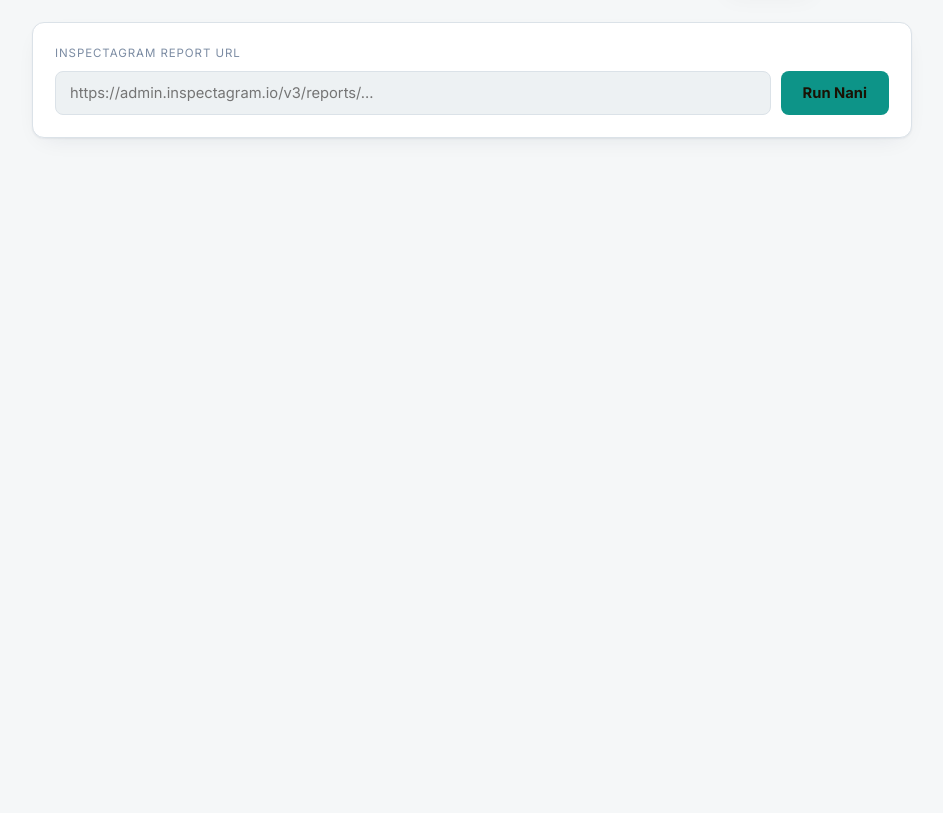
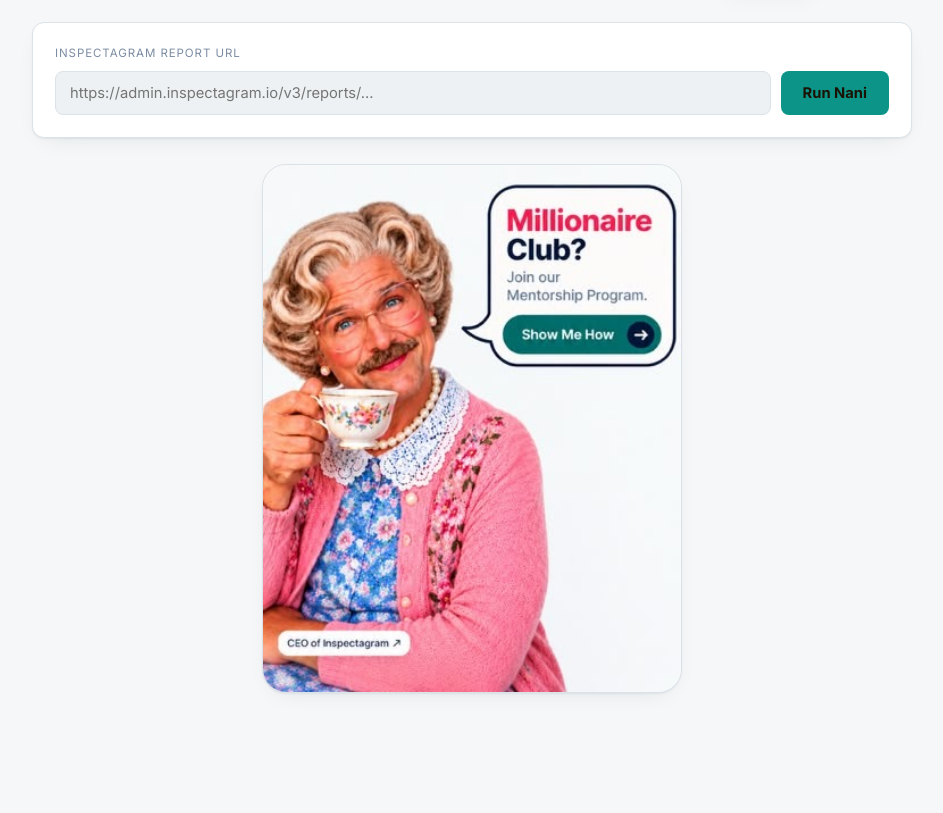
Before and after one commit to baz1078/nany, a Flask app: page / in a window 1280 px wide. Shown: the part 96-909 px from the top of the page, without its empty margins (168-1111 px from the left). Before the commit the page ends 236 px from the top, so only its background shows below. Run offline with Flask 3, Linux system fonts and the light colour scheme.

Commit message:
Add Auntie Audit image with ICA link under the URL box (hidden after a run)
Co-Authored-By: Claude Sonnet 5.5 <noreply@anthropic.com>

```diff
--- a/templates/index.html
+++ b/templates/index.html
@@ -158,6 +158,17 @@
     .score-main:has(.score-clean-badge){grid-template-columns:1fr auto;align-items:center;}
   }
 
+  .hero{position:relative;width:100vw;margin-left:calc(50% - 50vw);margin-top:8px;}
+  .hero img{display:block;width:100%;max-width:420px;height:auto;}
+  .hero .hot-bubble{position:absolute;left:calc(min(100%,420px) * 0.475);top:calc(min(100vw,420px) * 0.052);width:calc(min(100%,420px) * 0.52);height:calc(min(100vw,420px) * 0.385);border-radius:22px;}
+  .hero .hot-bubble:hover{outline:2px solid var(--accent);}
+  body.has-run .hero{display:none;}
+  @media (min-width:900px){
+    .hero{width:420px;max-width:100%;margin:26px auto 40px;border-radius:24px;overflow:hidden;border:1px solid var(--border);box-shadow:var(--shadow);background:#f7f8fa;}
+    .hero img{max-width:none;width:100%;}
+    .hero .hot-bubble{left:47.5%;top:5.2%;width:52%;height:38.5%;}
+  }
+
   .disclaimer{margin-top:18px;padding-top:14px;border-top:1px solid var(--border);display:flex;flex-direction:column;gap:6px;}
   .disclaimer p{margin:0;font-size:0.76rem;color:var(--ink-faint);line-height:1.5;}
 
@@ -206,7 +217,7 @@
     }
     * { -webkit-print-color-adjust:exact; print-color-adjust:exact; }
     body{background:#fff; font-size:9.5pt;}
-    .run-card, .view-toggle, .pdf-btn, .pdf-btns, .brand .tag{display:none !important;}
+    .run-card, .view-toggle, .pdf-btn, .pdf-btns, .brand .tag, .hero{display:none !important;}
     .topbar{display:none !important;}
     .print-brand.print-only{display:flex !important;justify-content:space-between;align-items:center;background:#102334;color:#fff;border-radius:10px;padding:14px 20px;margin:0 0 12px;}
     .print-brand .pb-kicker{font-family:'Montserrat',sans-serif;font-weight:800;font-size:0.6rem;letter-spacing:0.16em;text-transform:uppercase;color:#CCE241;margin-bottom:5px;}
@@ -310,6 +321,11 @@
     </div>
     <div class="run-status" id="run-status"><div class="spinner"></div><span id="run-status-text">Nani is reading the report...</span></div>
     <div class="run-error" id="run-error"></div>
+  </div>
+
+  <div class="hero" id="hero">
+    <img src="/static/auntie.jpg" width="368" height="464" alt="Auntie Audit" decoding="async">
+    <a class="hot-bubble" href="https://icaschool.com/business-builder/" target="_blank" rel="noopener sponsored" aria-label="Show me how - ICA Mentorship Program"></a>
   </div>
 
   <div class="saved-note" id="saved-note" hidden></div>
@@ -418,6 +434,7 @@ async function runReview(){
   runError.classList.remove('visible');
   results.classList.remove('visible');
   runStatus.classList.add('visible');
+  document.body.classList.add('has-run');
   let step = 0;
   runStatusText.textContent = STATUS_MESSAGES[0];
   const cycle = setInterval(() => {
@@ -451,6 +468,7 @@ async function runReview(){
 function showError(msg){
   runError.textContent = msg;
   runError.classList.add('visible');
+  document.body.classList.remove('has-run');
 }
 
 const AREA_LABEL = {
@@ -664,6 +682,7 @@ document.getElementById('also-head').addEventListener('click', () => document.ge
     urlInput.value = lastUrl;
     render(saved.data);
     results.classList.add('visible');
+    document.body.classList.add('has-run');
     document.getElementById('pdf-btn').hidden = false;
     const mins = Math.max(1, Math.round((Date.now() - saved.savedAt) / 60000));
     const ago = mins < 60 ? mins + ' min ago' : mins < 1440 ? Math.round(mins / 60) + ' hr ago' : Math.round(mins / 1440) + ' day(s) ago';
```
Also changed, not shown: static/auntie.jpg (added).
